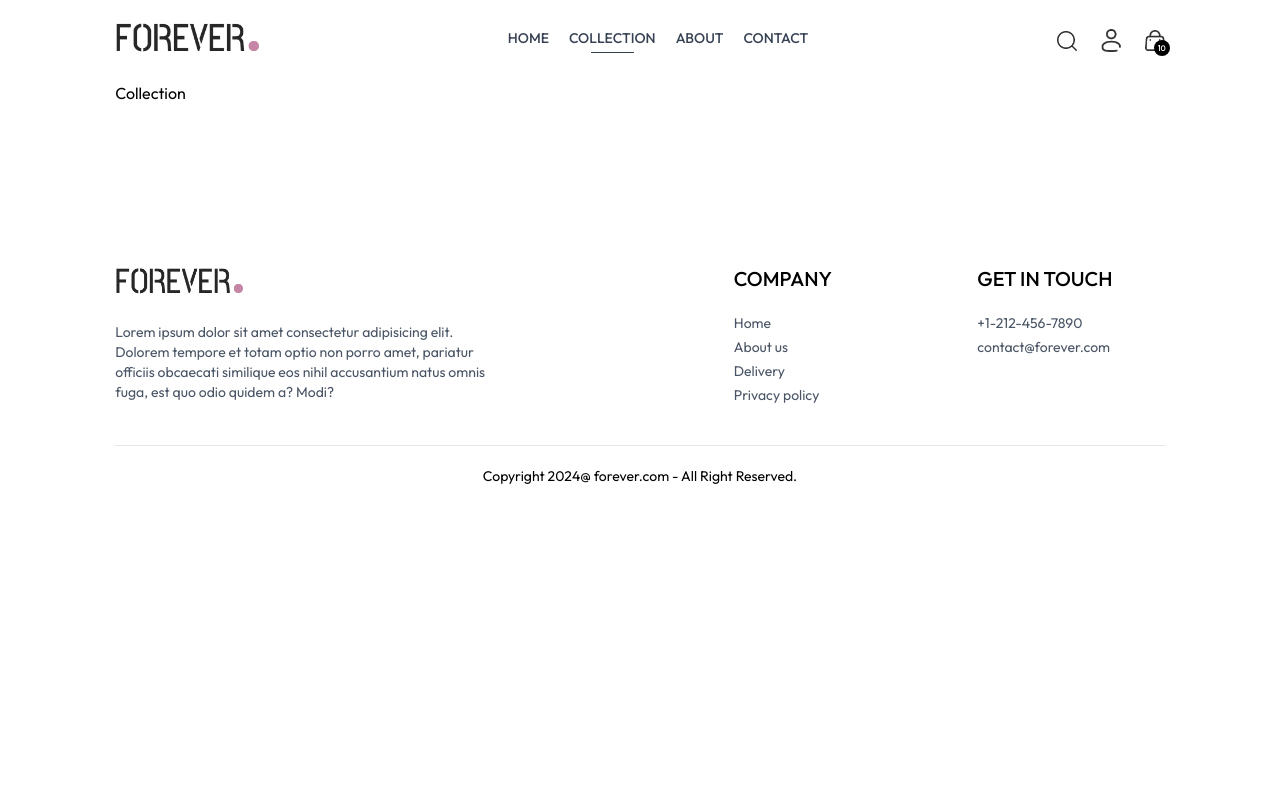
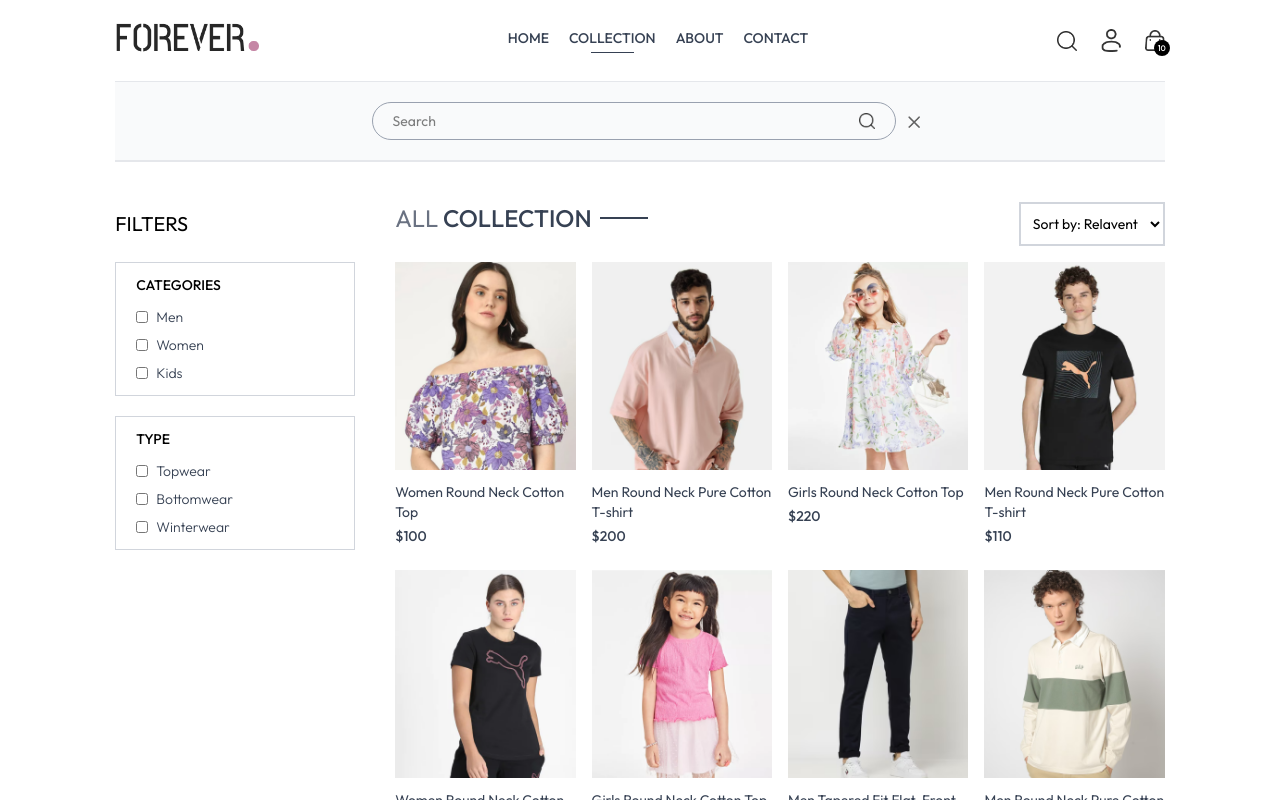
Before and after one commit to Zzamanapu/E-commerceClothing, a React (Vite) app in the folder frontend/: page /collection in a window 1280 px wide. Both pictures are taken after a click on the picture 1066 px from the left and 40 px from the top of the page. Shown: the top 800 px of the page. Built offline with nearby package versions, Linux system fonts and the light colour scheme.

Commit message:
Complete: Colleciton page

```diff
--- a/frontend/src/App.tsx
+++ b/frontend/src/App.tsx
@@ -11,12 +11,14 @@
 import Navbar from './components/Navbar'
 import Home from './pages/Home'
 import Footer from './components/Footer'
+import SearchBar from './components/SearchBar'
 
 const App = () => {
   return (
     <div className='px-4 sm:px-[5vw] md:px-[7vw] lg:px-[9vw] '>
 
       <Navbar />
+      <SearchBar />
       <Routes>
         <Route path='/' element={<Home />} />
         <Route path='/collection' element={<Collection />} />
--- a/frontend/src/components/Navbar.tsx
+++ b/frontend/src/components/Navbar.tsx
@@ -1,12 +1,13 @@
-import { useState } from 'react'
+import { useContext, useState } from 'react'
 import { assets } from '../assets/assets'
 import { Link, NavLink } from 'react-router-dom'
+import { ShopContext } from '../context/ShopContext';
 
 
 const Navbar = () => {
 
   const [visible, setVisible] = useState<boolean>(false);
-
+  const { setShowSearch } = useContext(ShopContext);
 
   return (
     <div className='flex items-center justify-between py-5 font-medium'>
@@ -34,7 +35,7 @@
       </ul>
 
       <div className='flex items-center gap-6'>
-        <img src={assets.search_icon} className='w-5 cursor-pointer' alt="" />
+        <img onClick={() => setShowSearch(true)} src={assets.search_icon} className='w-5 cursor-pointer' alt="" />
 
         <div className='group relative'>
           <img src={assets.profile_icon} className='w-5 cursor-pointer' alt="" />
--- /dev/null
+++ b/frontend/src/components/SearchBar.tsx
@@ -0,0 +1,33 @@
+import React, { useContext, useEffect, useState } from 'react'
+import { ShopContext } from '../context/ShopContext'
+import { assets } from '../assets/assets';
+import { useLocation } from 'react-router-dom';
+
+const SearchBar = () => {
+
+  const { search, setSearch, showSearch, setShowSearch } = useContext(ShopContext);
+
+  const [visible, setVisible] = useState<boolean>(false);
+
+  const location = useLocation();
+
+  useEffect(() => {
+    if (location.pathname.includes('collection')) {
+      setVisible(true);
+    } else {
+      setVisible(false);
+    }
+  }, [location]);
+
+  return showSearch && visible ?
+    <div className='border-t border-b border-gray-200 bg-gray-50 text-center'>
+      <div className='inline-flex items-center justify-center border border-gray-400 px-5 py-2 my-5 mx-3 rounded-full w-3/4 sm:w-1/2'>
+        <input value={search} onChange={(e) => setSearch(e.target.value)} className='flex-1 outline-none bg-inherit text-sm' type="text" placeholder='Search' />
+        <img className='w-4' src={assets.search_icon} alt="" />
+      </div>
+      <img onClick={() => setShowSearch(false)} className='inline w-3 cursor-pointer' src={assets.cross_icon} alt="" />
+    </div> : null
+
+}
+
+export default SearchBar
--- a/frontend/src/context/ShopContext.tsx
+++ b/frontend/src/context/ShopContext.tsx
@@ -1,34 +1,53 @@
-import { createContext, ReactNode } from "react";
-import { products, type Product } from "../assets/assets";
+import { createContext, useState, type ReactNode } from "react";
+import type { Product } from "../types/assets";
+import { products } from "../assets/assets";
+// import { products, type Product } from "../assets/assets";
 
 interface ShopContextType {
   products: Product[];
   currency: string;
   delivery_fee: number;
+  search: string;
+  setSearch: React.Dispatch<React.SetStateAction<string>>;
+  showSearch: boolean;
+  setShowSearch: React.Dispatch<React.SetStateAction<boolean>>;
 }
 export const ShopContext = createContext<ShopContextType>({
   products: [],
   currency: '$',
   delivery_fee: 10,
+  search: '',
+  setSearch: () => { },
+  showSearch: false,
+  setShowSearch: () => { },
 });
 
 
 interface ShopContextProviderProps {
   children: ReactNode;
-}
+};
+
 
 
 const ShopContextProvider = ({ children }: ShopContextProviderProps) => {
+  const [search, setSearch] = useState('');
+  const [showSearch, setShowSearch] = useState(false);
   const value: ShopContextType = {
-    products, currency: '$', delivery_fee: 10,
+    products,
+    currency: '$',
+    delivery_fee: 10,
+    search,
+    setSearch,
+    showSearch,
+    setShowSearch,
   }
 
   return (
     <ShopContext.Provider value={value}>
       {children}
     </ShopContext.Provider>
-  )
-}
+  );
+};
 
 
 export default ShopContextProvider;
--- a/frontend/src/pages/Collection.tsx
+++ b/frontend/src/pages/Collection.tsx
@@ -1,8 +1,180 @@
-import React from 'react'
+import React, { useContext, useEffect, useState, type ChangeEvent } from 'react'
+import { ShopContext } from '../context/ShopContext'
+import { assets, type Product } from '../assets/assets';
+import Title from '../components/Title';
+import ProductItem from '../components/ProductItem';
 
 const Collection = () => {
+
+  const { products, search, showSearch } = useContext(ShopContext);
+  const [showFilter, SetShowFilter] = useState<boolean>(false);
+  const [filterProducts, setFilterProducts] = useState<Product[]>([]);
+
+  const [category, setCategory] = useState<string[]>([]);
+  const [subCategory, setSubCategory] = useState<string[]>([]);
+
+  const [sortType, setSortType] = useState<string>('relavent');
+
+
+
+  const toggleCategory = (e: ChangeEvent<HTMLInputElement>) => {
+    const value = e.target.value;
+
+    // if (category.includes(value)) {
+    //   setCategory((prev) => prev.filter(item => item !== value));
+    // }
+    // else {
+    //   setCategory(prev => [...prev, value]);
+    // }
+
+    setCategory(curr =>
+      curr.includes(value)
+        ? curr.filter(item => item !== value)
+        : [...curr, value]
+    )
+
+  }
+
+  const toggleSubCategory = (e: ChangeEvent<HTMLInputElement>) => {
+    const value = e.target.value;
+
+    //   if(subCategory.includes(value)) {
+    //     setCategory((curr) => curr.filter(item=> item !== value));
+    //   }
+    //   else{
+    //     setCategory((curr) => [...curr, value]);
+    //   }
+
+    setSubCategory(curr =>
+      curr.includes(value)
+        ? curr.filter(item => item !== value) :
+        [...curr, value]
+    );
+  }
+
+
+  const applyFilter = () => {
+    let productsCopy = products.slice();
+
+    if (showSearch && search) {
+      productsCopy = productsCopy.filter(item => item.name.toLowerCase().includes(search.toLowerCase()));
+
+    }
+
+    if (category.length > 0) {
+      productsCopy = productsCopy.filter(item => category.includes(item.category));
+    }
+
+    if (subCategory.length > 0) {
+      productsCopy = productsCopy.filter(item => subCategory.includes(item.subCategory));
+    }
+
+    setFilterProducts(productsCopy);
+  }
+
+
+  const sortProduct = () => {
+    let fpCopy = filterProducts.slice();
+
+    switch (sortType) {
+      case 'low-high':
+        setFilterProducts(fpCopy.sort((a, b) => (a.price - b.price)));
+        break;
+      case 'high-low':
+        setFilterProducts(fpCopy.sort((a, b) => (b.price - a.price)));
+        break;
+      default:
+        applyFilter();
+        break;
+    }
+  }
+
+  useEffect(() => {
+    applyFilter();
+  }, [category, subCategory, search, showSearch]);
+
+
+  useEffect(() => {
+    sortProduct();
+  }, [sortType]);
+
+
+
   return (
-    <div>Collection</div>
+    <div className='flex flex-col sm:flex-row gap-1 sm:gap-10 pt-10 border-t border-gray-200'>
+
+      {/* Filter options */}
+      <div className='min-w-60'>
+        <p onClick={() => SetShowFilter((prev) => !prev)} className='my-2 text-xl flex items-center cursor-pointer gap-2'>FILTERS
+          <img className={`h-3 sm:hidden ${showFilter ? 'rotate-90' : ''}`} src={assets.dropdown_icon} alt="" />
+        </p>
+
+
+        {/* Category Filter */}
+        <div className={`border border-gray-300 pl-5 py-3 mt-6 ${showFilter ? '' : 'hidden'} sm:block`}>
+          <p className='mb-3 text-sm font-medium'>CATEGORIES</p>
+          <div className='flex flex-col gap-2 text-sm font-light text-gray-700'>
+            <p className='flex gap-2'>
+              <input className='w-3' type="checkbox" value={'Men'} onChange={toggleCategory} />
+              Men
+            </p>
+
+            <p className='flex gap-2'>
+              <input className='w-3' type="checkbox" value={'Women'} onChange={toggleCategory} />
+              Women
+            </p>
+
+            <p className='flex gap-2'>
+              <input className='w-3' type="checkbox" value={'Kids'} onChange={toggleCategory} />Kids
+            </p>
+          </div>
+        </div>
+
+        {/* subcategory filter */}
+        <div className={`border border-gray-300 pl-5 py-3 my-5 ${showFilter ? '' : 'hidden'} sm:block`}>
+          <p className='mb-3 text-sm font-medium'>TYPE</p>
+          <div className='flex flex-col gap-2 text-sm font-light text-gray-700'>
+            <p className='flex gap-2'>
+              <input className='w-3' type="checkbox" value={'Topwear'} onChange={toggleSubCategory} />
+              Topwear
+            </p>
+
+            <p className='flex gap-2'>
+              <input className='w-3' type="checkbox" value={'Bottomwear'} onChange={toggleSubCategory} />
+              Bottomwear
+            </p>
+
+            <p className='flex gap-2'>
+              <input className='w-3' type="checkbox" value={'Winterwear'} onChange={toggleSubCategory} />Winterwear
+            </p>
+          </div>
+        </div>
+      </div>
+
+      {/* Right side */}
+      <div className='flex-1'>
+        <div className='flex justify-between text-base sm:text-2xl mb-4'>
+          <Title text1={'ALL'} text2={'COLLECTION'} />
+
+          {/* product sort */}
+          <select onChange={(e) => setSortType(e.target.value)} className='border-2 border-gray-300 text-sm px-2'>
+            <option value="relavent">Sort by: Relavent</option>
+            <option value="low-high">Low to High</option>
+            <option value="high-low">High to Low</option>
+          </select>
+        </div>
+
+        {/* map products */}
+
+        <div className='grid grid-cols-2 md:grid-cols-3 lg:grid-cols-4 gap-4 gap-y-6'>
+          {
+            filterProducts.map((item, index) => (
+              <ProductItem key={index} name={item.name} id={item._id} price={item.price} image={item.image} />
+            ))
+          }
+        </div>
+      </div>
+    </div>
   )
 }
 
```
Also changed, not shown: frontend/src/types/assets.d.ts (+39 -0 lines).
